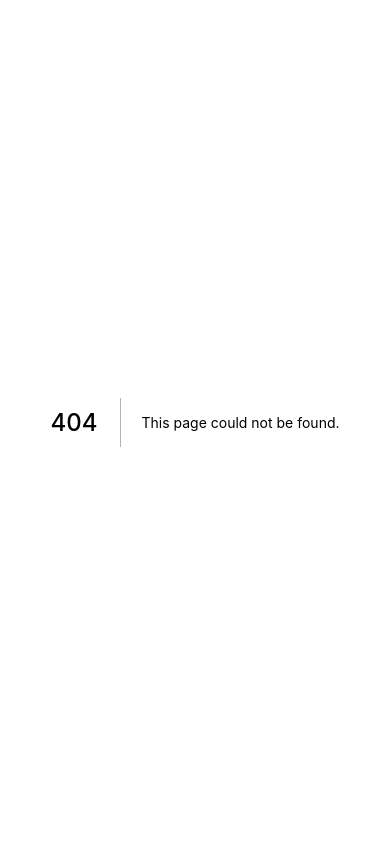
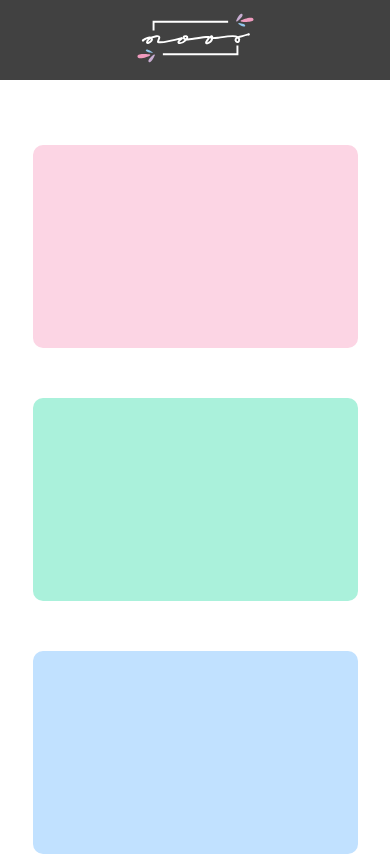
Before and after one commit to Harshithhk/noor_website, a Next.js app: page /events/events-content/Upcoming in a window 390 px wide. Before the commit this address had no page. Shown: the top 856 px of the page. Built offline with nearby package versions, Linux system fonts and the light colour scheme.

Commit message:
events-upcoming layout

```diff
--- /dev/null
+++ b/components/events-cards/upcoming-card/UpcomingCard.js
@@ -0,0 +1,8 @@
+import React from "react";
+import styles from "./upcoming_card.module.css";
+
+const UpcomingCard = ({ bgColor }) => {
+  return <div className={styles.upcoming_card_wrapper} style={{ backgroundColor: bgColor }}></div>;
+};
+
+export default UpcomingCard;
--- /dev/null
+++ b/components/events-cards/upcoming-card/upcoming_card.module.css
@@ -0,0 +1,14 @@
+/* :root {
+  --card-width: 400px;
+  --outer-padding: 100px;
+} */
+.upcoming_card_wrapper {
+  height: 250px;
+  border-radius: 10px;
+  /* border: 1px solid black; */
+}
+@media only screen and (max-width: 1000px) {
+  .upcoming_card_wrapper {
+    height: 203px;
+  }
+}
--- a/components/navbar/NavBar.module.css
+++ b/components/navbar/NavBar.module.css
@@ -18,6 +18,7 @@
   /* justify-content: space-evenly; */
   position: relative;
   cursor: pointer;
+  -webkit-tap-highlight-color:  rgba(255, 255, 255, 0);
   /* z-index: 1; */
 }
 .btns {
@@ -43,3 +44,14 @@
 
   transition: all 0.2s ease-in-out;
 }
+
+@media only screen and (max-width: 810px) {
+  .nav_buttons{
+    display: none;
+  }
+  .logo{
+    margin: auto;
+    flex: initial;
+  }
+
+}
--- a/pages/_app.js
+++ b/pages/_app.js
@@ -1,7 +1,13 @@
-import '../styles/globals.css'
+import NavBar from "../components/navbar/NavBar";
+import "../styles/globals.css";
 
 function MyApp({ Component, pageProps }) {
-  return <Component {...pageProps} />
+  return (
+    <>
+      <NavBar />
+      <Component {...pageProps} />
+    </>
+  );
 }
 
-export default MyApp
+export default MyApp;
--- /dev/null
+++ b/pages/events/events-content/Upcoming.js
@@ -0,0 +1,16 @@
+import styles from "./events_content.module.css";
+import UpcomingCard from "../../../components/events-cards/upcoming-card/UpcomingCard";
+const Upcoming = () => {
+  let noOfCards = ["#FCD5E4", "#AAF1DB", "#C1E1FF", "#C1E1FF", "#E8C7FF"];
+  return (
+    // <div>hello from upcoming</div>
+
+    <div className={styles.events_cards_container}>
+      {noOfCards.map((element) => {
+        return <UpcomingCard key={element} bgColor={element} />;
+      })}
+    </div>
+  );
+};
+
+export default Upcoming;
--- /dev/null
+++ b/pages/events/events-content/events_content.module.css
@@ -0,0 +1,32 @@
+/* :root {
+  --card-width: 400px;
+  --outer-padding: 100px;
+} */
+
+.events_cards_container {
+  /* margin-top: 65px; */
+  margin: 65px auto 0px auto;
+  width: fit-content;
+  /* background-color: aqua; */
+  display: grid;
+  grid-template-columns: repeat(3, 400px);
+  /* column-gap: calc((100vw - 100px - 1200px) / 2); */
+  column-gap: 50px;
+  row-gap: 50px;
+}
+
+@media only screen and (max-width: 1370px) {
+  .events_cards_container {
+    grid-template-columns: repeat(2, 400px);
+    column-gap: 50px;
+    row-gap: 50px;
+  }
+}
+
+@media only screen and (max-width: 1000px) {
+  .events_cards_container {
+    grid-template-columns: repeat(1, 325px);
+    column-gap: 50px;
+    row-gap: 50px;
+  }
+}
--- a/pages/index.js
+++ b/pages/index.js
@@ -9,8 +9,6 @@ export default function Home() {
         <meta name="description" content="Generated by create next app" />
         <link rel="icon" href="/favicon.ico" />
       </Head>
-
-      {/* <main className={styles.main}></main> */}
     </div>
   );
 }
--- a/styles/globals.css
+++ b/styles/globals.css
@@ -5,6 +5,12 @@ body {
   padding: 0;
   margin: 0;
   font-family: "Montserrat", sans-serif;
+  /* overflow-x: hidden; */
+}
+
+::-webkit-scrollbar {
+  width: 0;
+  background: transparent;
 }
 
 a {
```
Also changed, not shown: components/navbar/NavBar.js (+13 -47 lines), pages/events/events-content/Past.js (added, +8 -0 lines), pages/events/events.module.css (+19 -8 lines), pages/events/index.js (+20 -21 lines), 1 other file (tests, documents, lock files or other folders).
